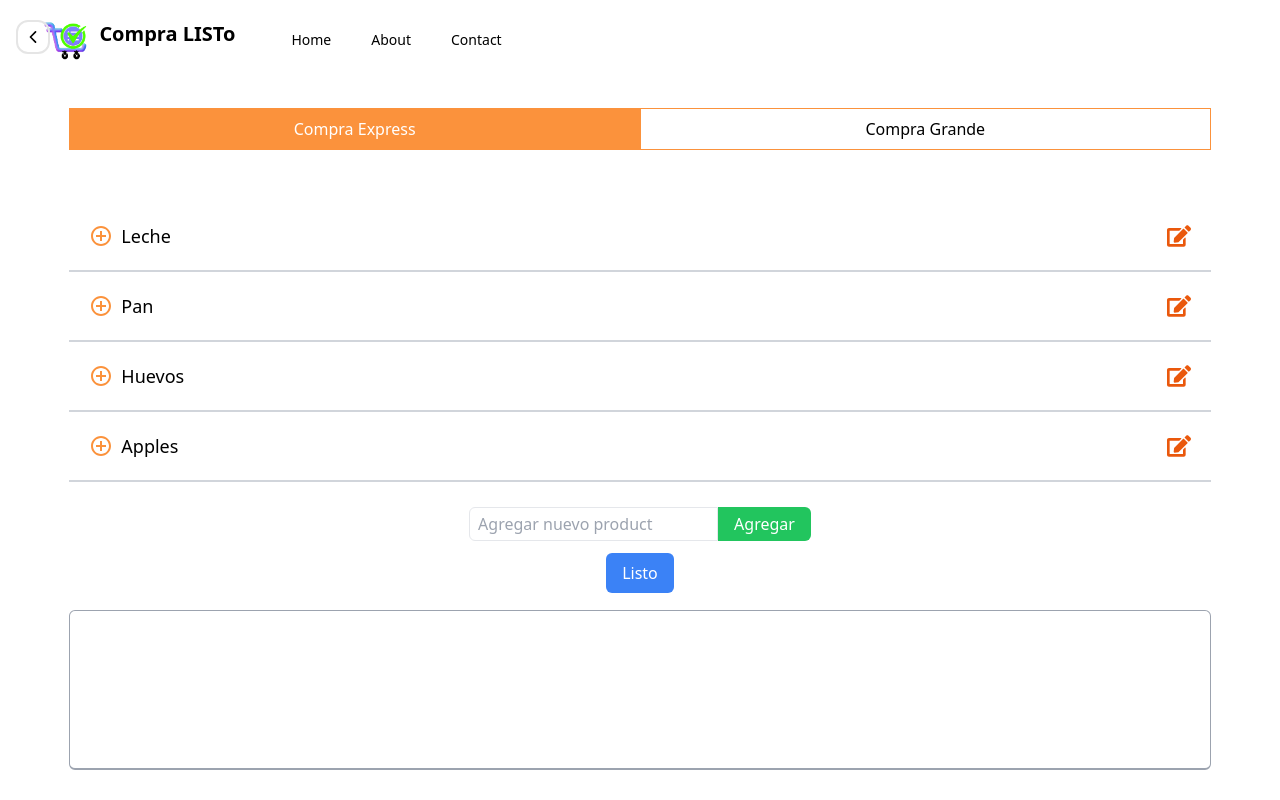
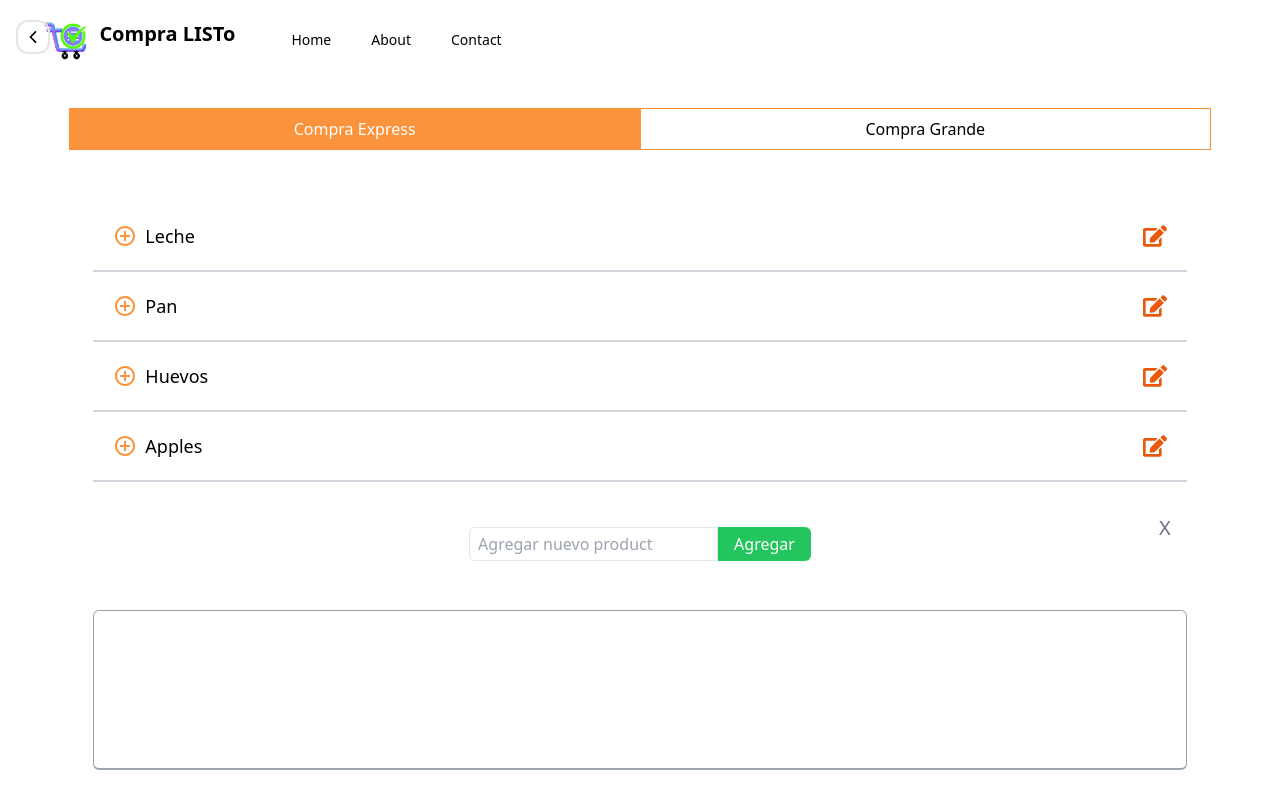
Before and after one commit to No-Country/s7-11-t-javareact, a React (Vite) app in the folder client/: page /list in a window 1280 px wide. Both pictures are taken after a click on the element 639 px from the left and 550 px from the top of the page. Built offline with nearby package versions, Linux system fonts and the light colour scheme; a web font is replaced by a local one.

Commit message:
feat(ExpressBuyTab):remove Listo btn and add X btn

```diff
--- a/client/src/pages/ListPage/ExpressBuyTab.jsx
+++ b/client/src/pages/ListPage/ExpressBuyTab.jsx
@@ -75,7 +75,7 @@ function ExpressTab() {
   const controlDoneClick = () => {
     const selected = dailyProducts.filter((product) => product.checked);
     setSelectedProducts(selected);
-    setFormState(false)
+    setFormState(false);
   };
 
   const addProductClick = (productName) => {
@@ -103,7 +103,7 @@ function ExpressTab() {
   };
 
   return (
-    <section className="flex flex-col gap-5 justify-between ">
+    <section className="flex flex-col gap-5 justify-between lg:px-6">
       <ul className="h-72 overflow-y-auto">
         {dailyProducts.map((product) => (
           <li
@@ -112,7 +112,7 @@ function ExpressTab() {
               product.checked === true ? "bg-slate-500" : "bg-transparent"
             } flex justify-between items-center w-376 h-46 border-b-2 border-gray-300 p-5 text-lg`}
           >
-            <div className="flex justify-center items-center">
+            <div className="flex justify-center items-center ">
               {product.checked == false ? (
                 <BiPlusCircle
                   onClick={() => addSelectItem(product.id)}
@@ -134,7 +134,7 @@ function ExpressTab() {
                 <input
                   autoFocus="autofocus"
                   type="text"
-                  className="ml-2 w-full animate-blink bg-transparent rounded-md"
+                  className="ml-2 w-full animate-blink bg-transparent rounded-md focus:outline-none focus:ring focus:ring-transparent"
                   value={product.name}
                   onChange={(e) =>
                     handleEditProduct(
@@ -213,12 +213,14 @@ function ExpressTab() {
           } flex flex-col justify-center items-center gap-3 px-2 w-full h-20`}
         >
           <NewProductForm addProduct={addProductClick} />
-          <div>
+          <div className="px-6">
             <button
-              className="bg-blue-500 text-white px-4 py-2 rounded-md"
-              onClick={controlDoneClick}
+              className="absolute top-0 right-1 px-3 py-1 text-xl text-gray-500"
+              onClick={() => {
+                setFormState(false);
+              }}
             >
-              Listo
+              X
             </button>
           </div>
         </div>
@@ -245,11 +247,8 @@ function ExpressTab() {
           </li>
         ))}
       </ul>
-
     </section>
   );
 }
 
-
-
 export default ExpressTab;
```
